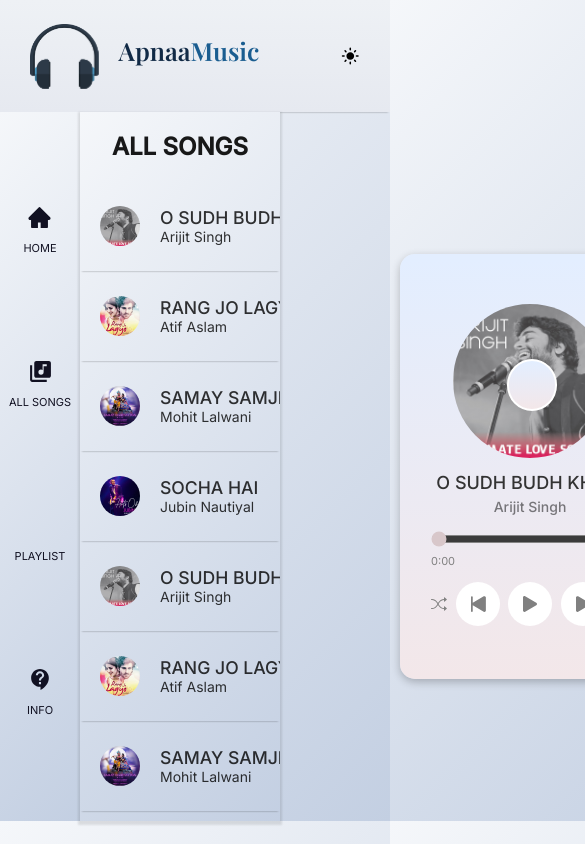
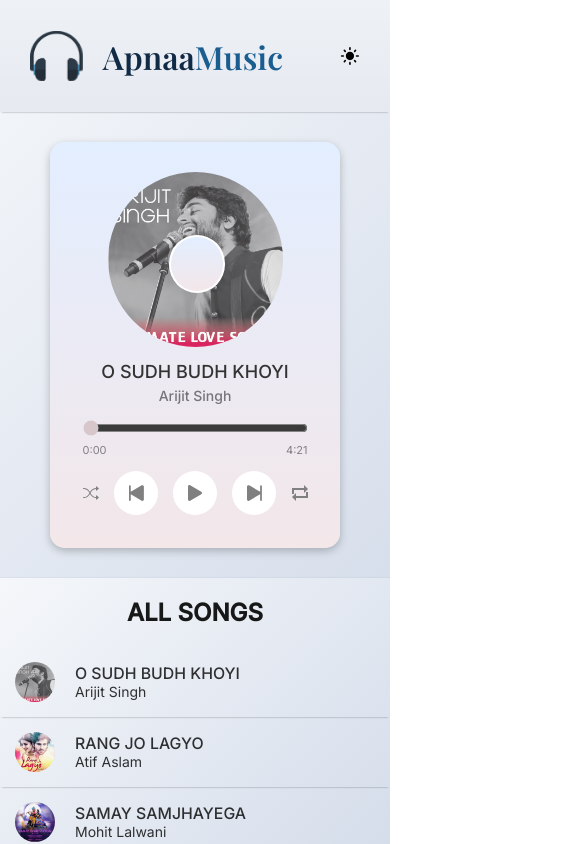
Before and after one commit to ritikanubhav/MusicPlayer, a React (Vite) app: page / in a window 390 px wide. Shown: the top 844 px of the page, 585 px wide, since content can reach past the window. Built offline with nearby package versions, Linux system fonts and the light colour scheme; some icons are missing.

Commit message:
responsiveness added

```diff
--- a/src/components/PlayListSong.jsx
+++ b/src/components/PlayListSong.jsx
@@ -45,9 +45,9 @@
                         </div>
                     </div>
                     <img src="./images/play7.gif" id={`play-gif${props.index}`} className="play-gif" style={{width:'35px'}}/>
-                    <AiOutlineHeart className="icon"/>
-                    <p>{Math.floor(duration/60)}:{formatter(duration)}</p>
-                    <BsThreeDotsVertical/>
+                    <AiOutlineHeart className="icon heart"/>
+                    <p className='duration'>{Math.floor(duration/60)}:{formatter(duration)}</p>
+                    <BsThreeDotsVertical className="more-option"/>
         </div>
     )
 }
--- a/src/components/navbar.css
+++ b/src/components/navbar.css
@@ -40,10 +40,11 @@
 }
 
 
-@media only screen and (max-width:400px){
-    .typewriter h1{
-        font-size:25px;
-        margin-top:5px;
-        padding-top: 0;
+@media only screen and (max-width:750px){
+    .typewriter{
+        font-size:1em;
+    }
+    .logo{
+        height:50px;
     }
 }
--- a/src/components/playListSong.css
+++ b/src/components/playListSong.css
@@ -29,7 +29,6 @@
     visibility: hidden;
 }
 
-
 .song-detail h3,.song-detail p{
     width:250px;
     white-space: nowrap;
@@ -49,3 +48,48 @@
 .song-detail p{
     font-size:14px;
 }
+@media only screen and (max-width:750px)and (min-width: 500px){
+
+    .playListSong{
+        height:70px;
+        font-size: 0.9em;
+        padding:0 15px;
+    }
+    .song-detail h3,.song-detail p{
+        width:200px;
+    }
+    .playListSong:hover .img-detail{
+        scale:1.05;
+        transform: translate(15px);
+    }
+    .play-gif{
+        scale:0.8;
+    }
+}
+@media screen and (max-width: 500px)  {
+    .playListSong{
+        height:70px;
+        font-size: 0.9em;
+        padding:0 15px;
+    }
+    .song-detail h3,.song-detail p{
+        width:200px;
+    }
+    .playListSong:hover .img-detail{
+        scale:1.05;
+        transform: translate(15px);
+    }
+    .play-gif{
+        scale:0.8;
+        margin:0 10px;
+    }
+    .more-option{
+        display:none;
+    }
+    .duration{
+        display:none;
+    }
+    .heart{
+        display:none;
+    }
+  }
--- a/src/components/player.css
+++ b/src/components/player.css
@@ -3,7 +3,6 @@
     user-select: none;
     cursor:pointer;
     user-select: none;
-    /* border:2px solid white; */
     border-radius: 15px ;
     display:flex;
     flex-direction: column;
@@ -83,11 +82,11 @@
 .loopActive{
     color:rgb(245, 159, 175);
 }
-@media only screen and (max-width:400px){
 
+@media only screen and (max-width:750px){
     .card{
-        width:220px;
-        padding:50px 20px;
+        margin:30px;
+        width:250px;
     }
 
 }
--- a/src/components/verticalnavbar.css
+++ b/src/components/verticalnavbar.css
@@ -24,3 +24,9 @@
 .menu:hover{
     scale:1.1;
 }
+@media only screen and (max-width:750px){
+
+    .vertical-navbar{
+       display: none;
+    }
+}
--- a/src/index.css
+++ b/src/index.css
@@ -26,10 +26,13 @@
     align-items: center;
 }
 
-@media only screen and (max-width:400px){
-    .app{
-        display: flex;
-        flex-direction: column;
-        align-items:center;
+@media only screen and (max-width:750px){
+
+    .main{
+        display:flex;
+        flex-direction:column;
+    }
+    .playList{
+        order:2;
     }
 }
```
